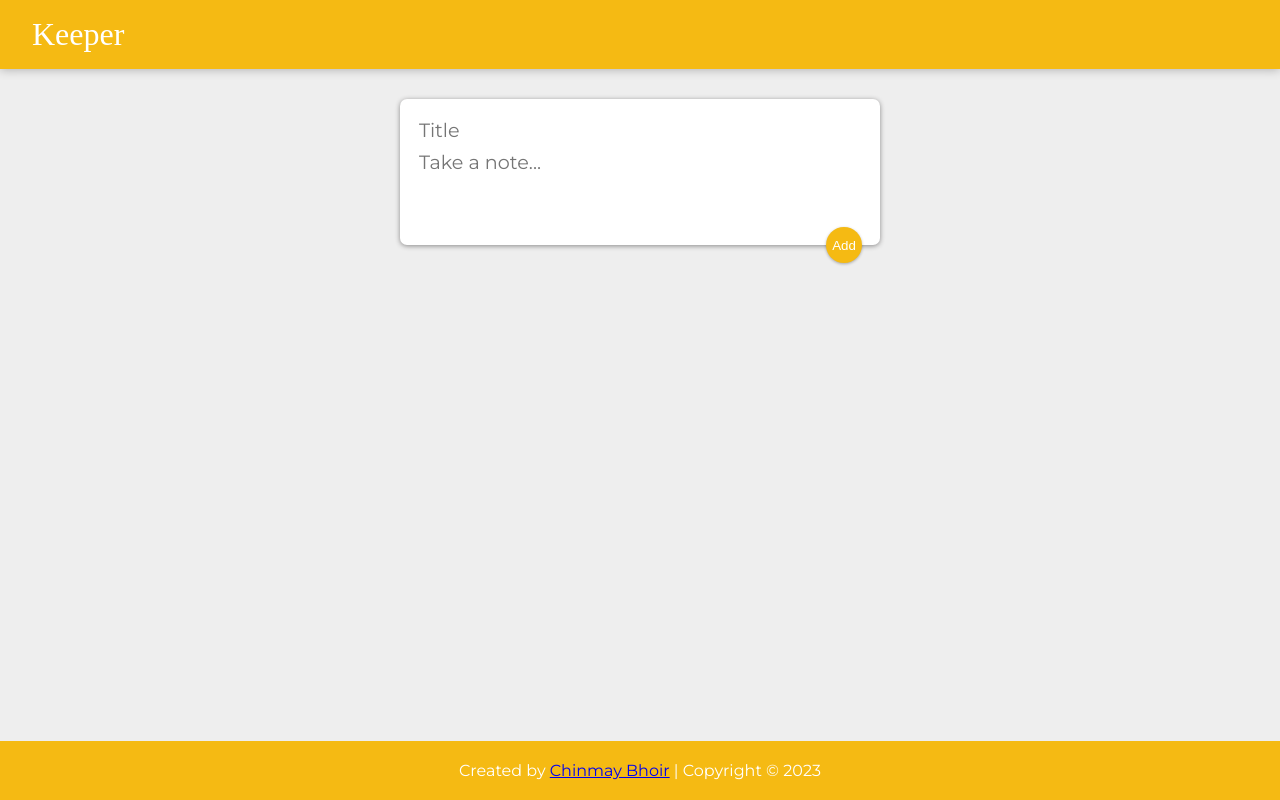
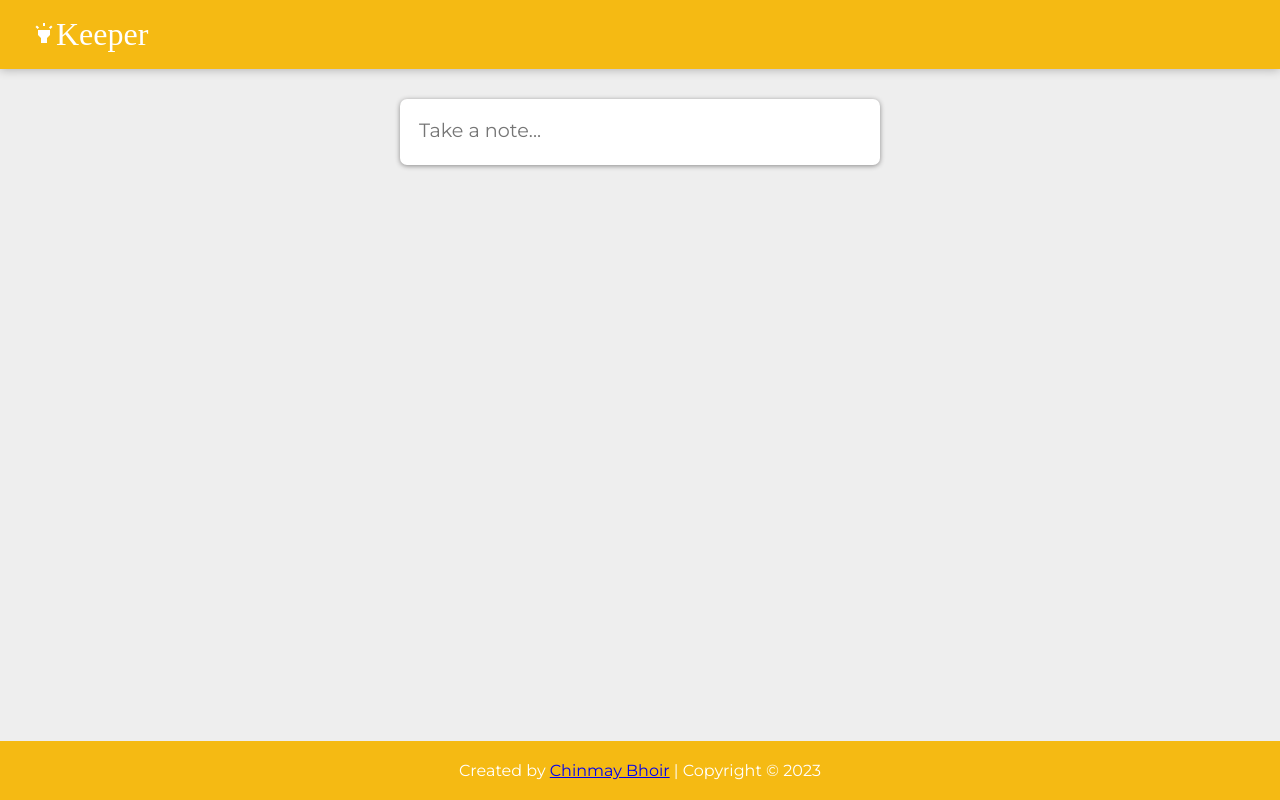
Before and after one commit to Chinmay2660/Keeper-app, a React (Create React App) app: page / in a window 1280 px wide. Built offline with nearby package versions, Linux system fonts and the light colour scheme; a web font is replaced by a local one.

Commit message:
Change UI components

```diff
--- a/src/components/CreateArea.jsx
+++ b/src/components/CreateArea.jsx
@@ -1,6 +1,11 @@
 import React, { useState } from "react";
+import AddIcon from "@mui/icons-material/Add";
+import Fab from "@mui/material/Fab";
+import Zoom from "@mui/material/Zoom";
 
 function CreateArea(props) {
+  const [isExpanded, setExpanded] = useState(false);
+
   const [note, setNote] = useState({
     title: "",
     content: "",
@@ -25,23 +30,34 @@
     event.preventDefault(); // Prevents the page from refreshing when the form is submitted
   }
 
+  function expand() {
+    setExpanded(true);
+  }
+
   return (
     <div>
       <form className="create-note">
+        {isExpanded && (
           <input
             name="title"
             onChange={handleChange}
             value={note.title}
             placeholder="Title"
           />
+        )}
         <textarea
           name="content"
+          onClick={expand}
           onChange={handleChange}
           value={note.content}
           placeholder="Take a note..."
-          rows="3"
+          rows={isExpanded ? 3 : 1}
         />
-        <button onClick={submitNote}>Add</button>
+        <Zoom in={isExpanded}>
+          <Fab onClick={submitNote}>
+            <AddIcon />
+          </Fab>
+        </Zoom>
       </form>
     </div>
   );
--- a/src/components/Header.jsx
+++ b/src/components/Header.jsx
@@ -1,9 +1,13 @@
 import React from "react";
+import HighlightIcon from "@mui/icons-material/Highlight";
 
 function Header() {
   return (
     <header>
-      <h1>Keeper</h1>
+      <h1>
+        <HighlightIcon />
+        Keeper
+      </h1>
     </header>
   );
 }
--- a/src/components/Note.jsx
+++ b/src/components/Note.jsx
@@ -1,4 +1,5 @@
 import React from "react";
+import DeleteIcon from "@mui/icons-material/Delete";
 
 function Note(props) {
   // props is a parameter that we can use inside the function
@@ -11,7 +12,9 @@
     <div className="note">
       <h1>{props.title}</h1> {/* title is a prop that we made up */}
       <p>{props.content}</p> {/* content is a prop that we made up */}
-      <button onClick={handleClick}>DELETE</button>
+      <button onClick={handleClick}>
+        <DeleteIcon />
+      </button>
     </div>
   );
 }
```
Lines whose indentation alone changed are shown as unchanged.
